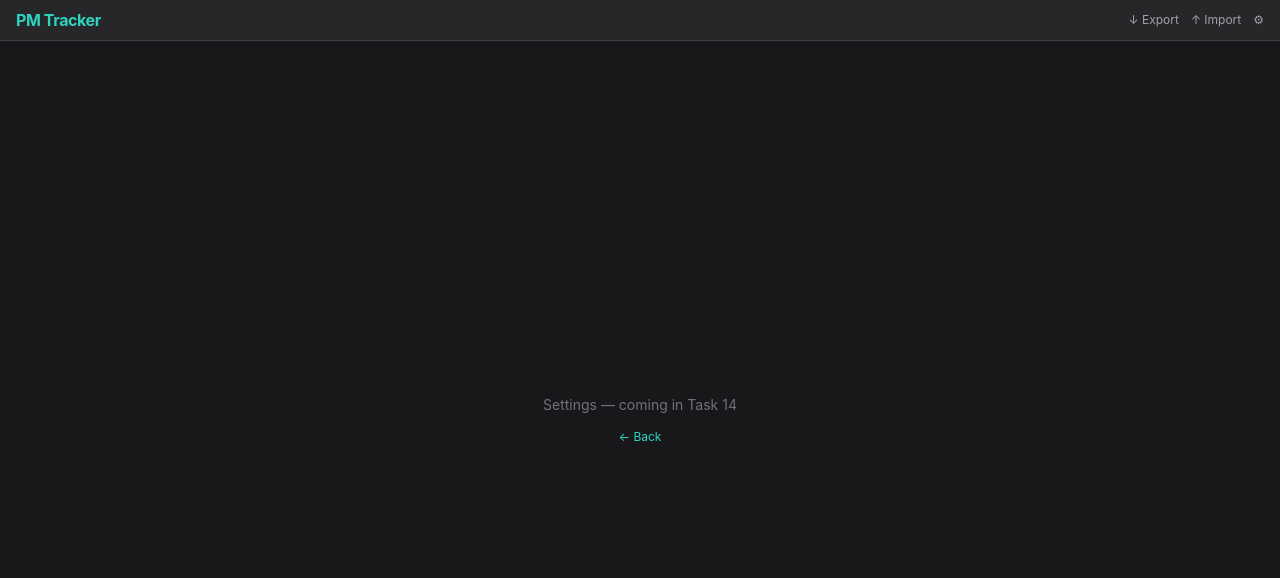
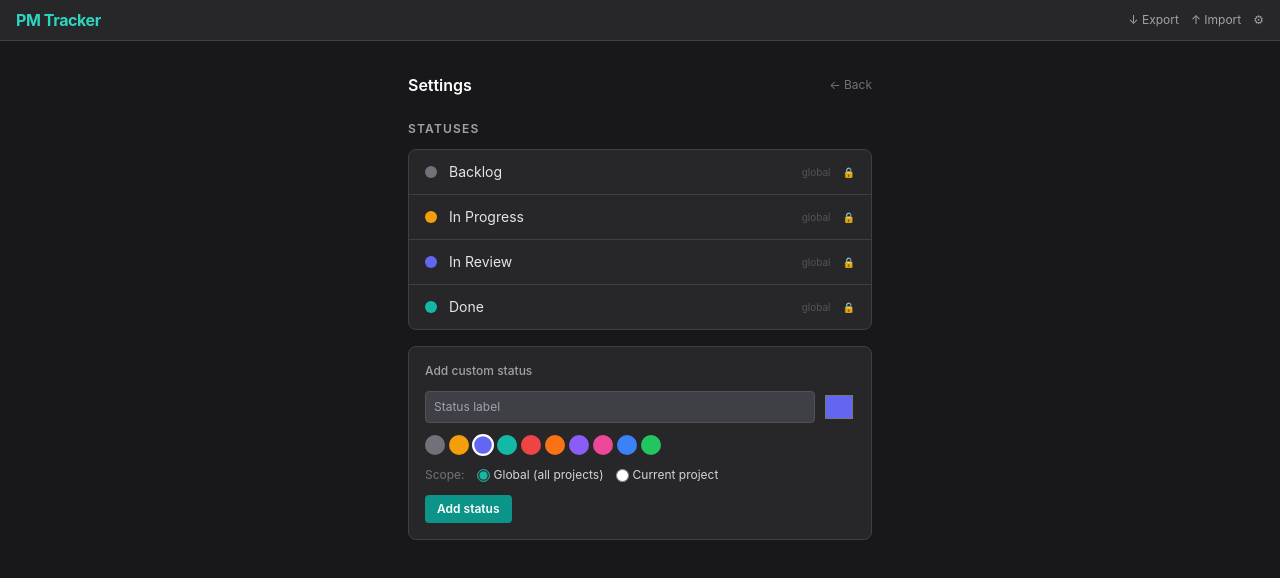
Before and after one commit to nikhil-thomas-a/pm-tracker, a React (Vite) app: page / in a window 1280 px wide. Both pictures are taken after a click on the button "Settings". Shown: the top 578 px of the page. Built offline with nearby package versions, Linux system fonts and the light colour scheme.

Commit message:
feat: add settings page with status manager

```diff
--- a/src/components/settings/SettingsPage.tsx
+++ b/src/components/settings/SettingsPage.tsx
@@ -1,14 +1,104 @@
+import { useState } from 'react'
 import { useApp } from '../../context/AppContext'
 
+const PRESET_COLORS = ['#71717a', '#f59e0b', '#6366f1', '#14b8a6', '#ef4444', '#f97316', '#8b5cf6', '#ec4899', '#3b82f6', '#22c55e']
+
 export default function SettingsPage() {
-  const { dispatch } = useApp()
+  const { state, dispatch } = useApp()
+  const [label, setLabel] = useState('')
+  const [color, setColor] = useState('#6366f1')
+  const [scope, setScope] = useState<'global' | 'project'>('global')
+
+  const statuses = [...state.statuses].sort((a, b) => a.order - b.order)
+
+  function addStatus(e: React.FormEvent) {
+    e.preventDefault()
+    if (!label.trim()) return
+    dispatch({ type: 'ADD_STATUS', label: label.trim(), color, scope })
+    setLabel('')
+  }
+
   return (
-    <div className="flex-1 flex items-center justify-center text-zinc-500">
-      <div className="text-center">
-        <p className="text-sm mb-2">Settings — coming in Task 14</p>
-        <button onClick={() => dispatch({ type: 'TOGGLE_SETTINGS' })} className="text-xs text-teal-400 hover:text-teal-300">
-          ← Back
-        </button>
+    <div className="flex-1 overflow-y-auto">
+      <div className="max-w-lg mx-auto px-6 py-8">
+        <div className="flex items-center justify-between mb-6">
+          <h1 className="text-base font-semibold text-white">Settings</h1>
+          <button
+            onClick={() => dispatch({ type: 'TOGGLE_SETTINGS' })}
+            className="text-xs text-zinc-500 hover:text-zinc-300"
+          >
+            ← Back
+          </button>
+        </div>
+
+        <h2 className="text-xs font-semibold text-zinc-400 uppercase tracking-widest mb-3">Statuses</h2>
+
+        <div className="bg-zinc-800 rounded-lg border border-zinc-700 divide-y divide-zinc-700 mb-4">
+          {statuses.map(status => (
+            <div key={status.id} className="flex items-center gap-3 px-4 py-3">
+              <div className="w-3 h-3 rounded-full shrink-0" style={{ background: status.color }} />
+              <span className="text-sm text-zinc-200 flex-1">{status.label}</span>
+              <span className="text-[10px] text-zinc-600">{status.scope}</span>
+              {!status.isDefault && (
+                <button
+                  onClick={() => {
+                    const inUse = state.items.some(i => i.statusId === status.id)
+                    if (inUse) {
+                      dispatch({ type: 'SET_TOAST', toast: { message: 'Cannot delete — status is in use', type: 'error' } })
+                      return
+                    }
+                    dispatch({ type: 'DELETE_STATUS', id: status.id })
+                  }}
+                  className="text-zinc-600 hover:text-red-400 text-[11px]"
+                >
+                  Delete
+                </button>
+              )}
+              {status.isDefault && <span className="text-[10px] text-zinc-700">🔒</span>}
+            </div>
+          ))}
+        </div>
+
+        <form onSubmit={addStatus} className="bg-zinc-800 rounded-lg border border-zinc-700 p-4">
+          <p className="text-xs font-medium text-zinc-400 mb-3">Add custom status</p>
+          <div className="flex gap-2 mb-3">
+            <input
+              value={label}
+              onChange={e => setLabel(e.target.value)}
+              placeholder="Status label"
+              className="flex-1 text-xs bg-zinc-700 text-zinc-100 border border-zinc-600 rounded px-2 py-1.5 outline-none focus:border-teal-500"
+            />
+            <input
+              type="color"
+              value={color}
+              onChange={e => setColor(e.target.value)}
+              className="w-8 h-8 rounded cursor-pointer border-0 bg-transparent"
+            />
+          </div>
+          <div className="flex gap-1 mb-3 flex-wrap">
+            {PRESET_COLORS.map(c => (
+              <button
+                key={c}
+                type="button"
+                onClick={() => setColor(c)}
+                className={`w-5 h-5 rounded-full border-2 transition-all ${color === c ? 'border-white scale-110' : 'border-transparent'}`}
+                style={{ background: c }}
+              />
+            ))}
+          </div>
+          <div className="flex items-center gap-3 mb-3">
+            <span className="text-xs text-zinc-500">Scope:</span>
+            {(['global', 'project'] as const).map(s => (
+              <label key={s} className="flex items-center gap-1 text-xs text-zinc-300 cursor-pointer">
+                <input type="radio" value={s} checked={scope === s} onChange={() => setScope(s)} className="accent-teal-500" />
+                {s === 'global' ? 'Global (all projects)' : 'Current project'}
+              </label>
+            ))}
+          </div>
+          <button type="submit" className="bg-teal-600 hover:bg-teal-500 text-white text-xs font-semibold px-3 py-1.5 rounded transition-colors">
+            Add status
+          </button>
+        </form>
       </div>
     </div>
   )
```
